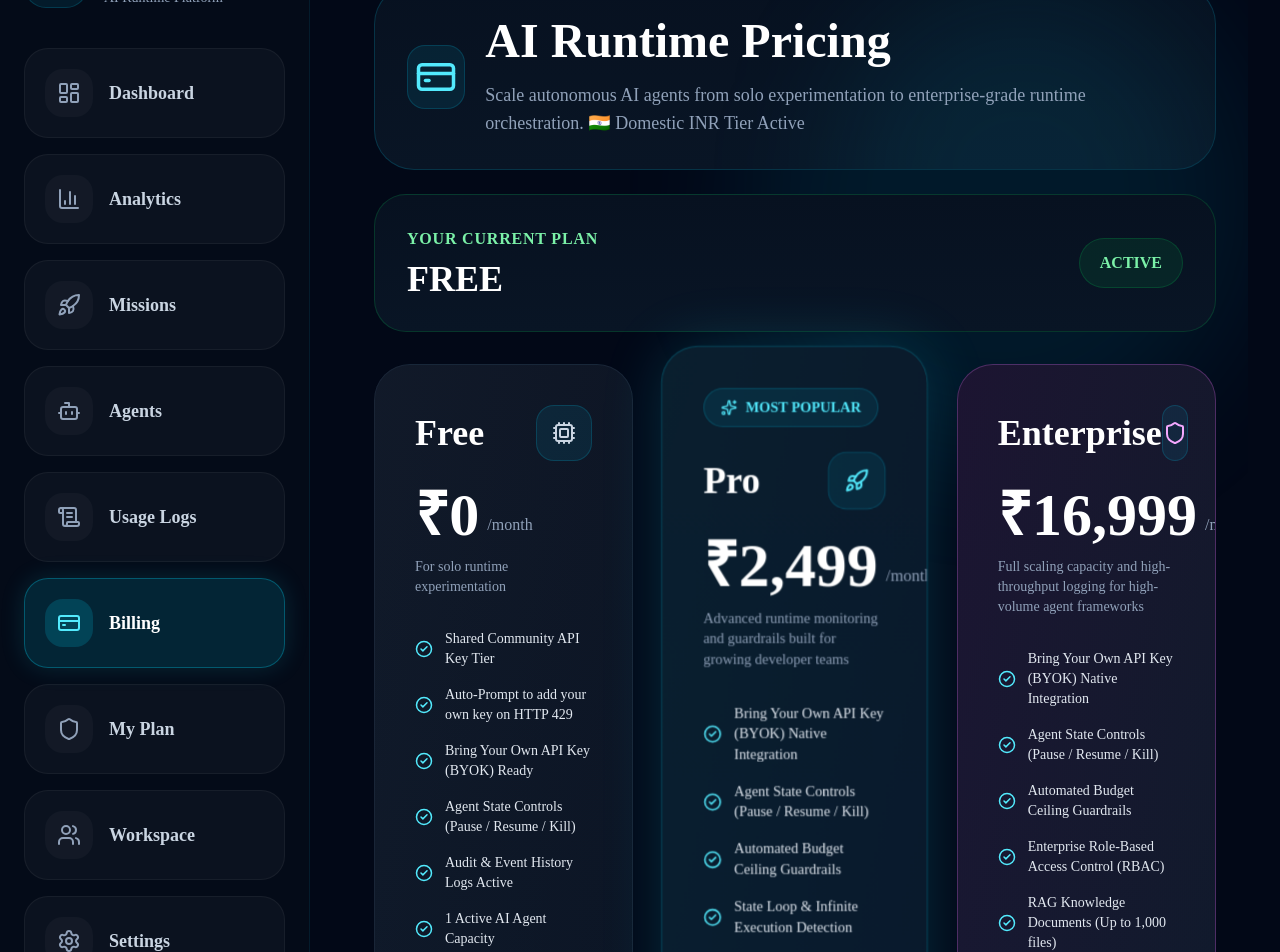
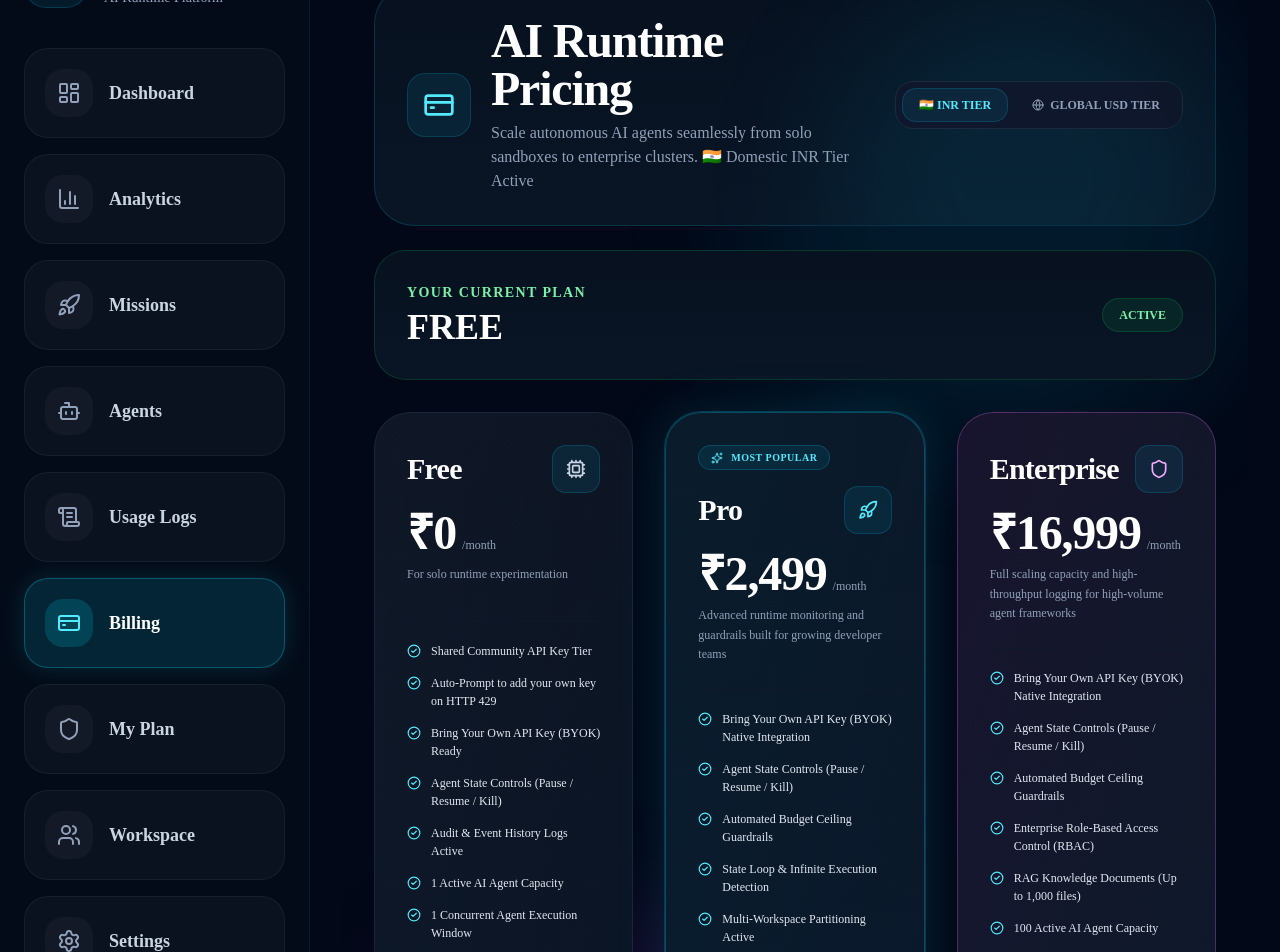
Before and after one commit to milan-backend/Agent-Pulse, a Next.js app in the folder frontend/: page /dashboard/billing in a window 1280 px wide. Shown: the part 80-1032 px from the top of the page. Built offline with nearby package versions, Linux system fonts and the light colour scheme; no server answers; sample sign-in values are in the browser's storage.

Commit message:
added paddle

```diff
--- a/frontend/app/dashboard/billing/page.tsx
+++ b/frontend/app/dashboard/billing/page.tsx
@@ -2,8 +2,8 @@
 
 import { useEffect, useState } from "react";
 import { createCheckout, getCurrentPlan } from "@/components/api";
-import { initializePaddle, Paddle } from "@paddle/paddle-js"; // Imports the new Paddle SDK engine
-import { CreditCard, Rocket, Shield, Cpu, CheckCircle2, Sparkles } from "lucide-react";
+import { initializePaddle, Paddle } from "@paddle/paddle-js";
+import { CreditCard, Rocket, Shield, Cpu, CheckCircle2, Sparkles, Globe } from "lucide-react";
 
 const plansData = (isIndia: boolean) => [
   {
@@ -83,7 +83,7 @@ export default function BillingPage() {
   const [detectingRegion, setDetectingRegion] = useState(true);
   const [checkoutLoading, setCheckoutLoading] = useState(false);
 
-  // 1. REGION LOCATION TARGET DETECTION DETECTOR
+  // 1. DYNAMIC REGION DETECTION SNIFFER WITH ERROR FALLBACK
   useEffect(() => {
     const locateUserRegion = async () => {
       try {
@@ -93,7 +93,7 @@ export default function BillingPage() {
           setIsIndia(data.countryCode === "IN");
         }
       } catch (err) {
-        console.error("Geotargeting layer failed to reach endpoint nodes. Falling back to INR currency context:", err);
+        console.error("Geotargeting layer failed to reach endpoint nodes. Falling back to INR:", err);
         setIsIndia(true);
       } finally {
         setDetectingRegion(false);
@@ -102,7 +102,7 @@ export default function BillingPage() {
     locateUserRegion();
   }, []);
 
-  // 2. INJECT RAZORPAY NATIVE JS WRAPPER CLIENT SCRIPT ONCE
+  // 2. MOUNT RAZORPAY FRONTEND SCRIPT LAYER
   useEffect(() => {
     const script = document.createElement("script");
     script.src = "https://checkout.razorpay.com/v1/checkout.js";
@@ -116,7 +116,7 @@ export default function BillingPage() {
     };
   }, []);
 
-  // 3. FETCH ACCOUNT CURRENT PLAN STATUS OVERVIEW
+  // 3. FETCH USER SUBSCRIPTION RECORD STATE ON INITIALIZATION
   useEffect(() => {
     const loadPlan = async () => {
       try {
@@ -129,37 +129,29 @@ export default function BillingPage() {
     loadPlan();
   }, []);
 
-  // 4. SECURED BILLING SYSTEM GATEWAY SWITCHBOARD EXECUTER
+  // 4. CORE GATEWAY ROUTER WEBHOOK INITIALIZATION COORD
   const handleCheckout = async (planName: string) => {
     setCheckoutLoading(true);
     try {
-      // Determine target payment provider infrastructure based on region
       const selectedGateway = isIndia ? "razorpay" : "paddle";
-
       const response = await createCheckout(planName, selectedGateway);
 
       // ============================================
-      // EXECUTION PROFILE: PADDLE ROUTE (GLOBAL USD) [REPLACED GUMROAD]
+      // PROVIDER ENGINE A: PADDLE SMART OVERLAY (GLOBAL USD)
       // ============================================
       if (selectedGateway === "paddle") {
         const paddleInstance: Paddle | undefined = await initializePaddle({
-          environment: response.environment, // loads 'sandbox' securely from backend
-          token: response.client_token       // matches your platform token signature string
+          environment: response.environment,
+          token: response.client_token
         });
 
         if (!paddleInstance) {
           throw new Error("Unable to build frontend client-side Paddle.js framework context wrapper.");
         }
 
-        // Open the native dark mode overlay frame box
         paddleInstance.Checkout.open({
-          items: [
-            {
-              priceId: response.price_id, // maps directly to the Dashboard catalog tier ID string
-              quantity: 1
-            }
-          ],
-          customData: response.custom_data, // forwards your user workspace tracking credentials metadata securely
+          items: [{ priceId: response.price_id, quantity: 1 }],
+          customData: response.custom_data,
           settings: {
             displayMode: "overlay",
             theme: "dark",
@@ -170,7 +162,7 @@ export default function BillingPage() {
       }
 
       // ============================================
-      // EXECUTION PROFILE: RAZORPAY ROUTE (INDIA INR)
+      // PROVIDER ENGINE B: RAZORPAY NATIVE (DOMESTIC INR)
       // ============================================
       const options = {
         key: response.key_id,
@@ -188,7 +180,7 @@ export default function BillingPage() {
         },
         modal: {
           ondismiss: function () {
-            console.log("Payment wizard initialization box exited by user context.");
+            console.log("Payment wizard closed by user context.");
           }
         },
         theme: {
@@ -201,7 +193,7 @@ export default function BillingPage() {
 
     } catch (error) {
       console.error(error);
-      alert("Checkout generation session crashed. Please retry the configuration process.");
+      alert("Checkout session generation faulted. Please verify environment endpoints.");
     } finally {
       setCheckoutLoading(false);
     }
@@ -210,106 +202,134 @@ export default function BillingPage() {
   const dynamicPlans = plansData(isIndia);
 
   return (
-    <div className="min-h-screen bg-[#020817] text-white overflow-hidden relative p-8">
-      {/* Background Glow Accents */}
-      <div className="absolute top-0 right-0 h-[500px] w-[500px] rounded-full bg-cyan-500/10 blur-3xl" />
-      <div className="absolute bottom-0 left-0 h-[500px] w-[500px] rounded-full bg-fuchsia-500/10 blur-3xl" />
+    <div className="min-h-screen bg-[#020817] text-white overflow-y-auto relative p-4 md:p-8">
+      {/* Background Glow Context Utilities */}
+      <div className="absolute top-0 right-0 h-[500px] w-[500px] rounded-full bg-cyan-500/10 blur-3xl pointer-events-none" />
+      <div className="absolute bottom-0 left-0 h-[500px] w-[500px] rounded-full bg-fuchsia-500/10 blur-3xl pointer-events-none" />
 
-      <div className="relative z-10">
-        {/* Hero Card Container */}
+      <div className="relative z-10 max-w-7xl mx-auto">
+
+        {/* HERO HEADER AREA CONTAINER */}
         <div className="rounded-[40px] border border-cyan-500/20 bg-[linear-gradient(180deg,#071120_0%,#091525_100%)] p-6 md:p-8 overflow-hidden relative mb-6">
           <div className="absolute top-0 right-0 h-96 w-96 rounded-full bg-cyan-500/10 blur-3xl" />
-          <div className="relative z-10">
+          <div className="relative z-10 flex flex-col md:flex-row md:items-center justify-between gap-6">
             <div className="flex items-center gap-5">
-              <div className="h-16 w-16 rounded-2xl border border-cyan-500/20 bg-cyan-500/10 flex items-center justify-center">
-                <CreditCard size={42} className="text-cyan-300" />
+              <div className="h-16 w-16 rounded-2xl border border-cyan-500/20 bg-cyan-500/10 flex items-center justify-center shrink-0">
+                <CreditCard size={32} className="text-cyan-300" />
               </div>
               <div>
-                <h1 className="text-4xl md:text-5xl font-black leading-none">AI Runtime Pricing</h1>
-                <p className="mt-4 text-slate-400 text-base md:text-lg max-w-3xl">
-                  Scale autonomous AI agents from solo experimentation to enterprise-grade runtime orchestration.
-                  {detectingRegion ? " (Analyzing localized geolocation...)" : isIndia ? " 🇮🇳 Domestic INR Tier Active" : " 🌐 Global USD Tier Active"}
+                <h1 className="text-3xl md:text-5xl font-black tracking-tight leading-none">AI Runtime Pricing</h1>
+                <p className="mt-2 text-slate-400 text-sm md:text-base max-w-xl">
+                  Scale autonomous AI agents seamlessly from solo sandboxes to enterprise clusters.
+                  {detectingRegion ? " (Sniffing locale...)" : isIndia ? " 🇮🇳 Domestic INR Tier Active" : " 🌐 Global USD Tier Active"}
                 </p>
               </div>
+            </div>
+
+            {/* 🎉 THE MANUAL TESTING SWITCHBOARD OVERRIDE CONTROLLER */}
+            <div className="bg-slate-900/90 border border-slate-800 p-1.5 rounded-2xl flex items-center gap-2 self-start md:self-auto shrink-0">
+              <button
+                onClick={() => setIsIndia(true)}
+                className={`px-4 py-2 rounded-xl text-xs font-mono font-bold transition-all flex items-center gap-1.5 ${
+                  isIndia ? "bg-cyan-500/10 text-cyan-300 border border-cyan-500/20" : "text-slate-400 hover:text-slate-200"
+                }`}
+              >
+                🇮🇳 INR TIER
+              </button>
+              <button
+                onClick={() => setIsIndia(false)}
+                className={`px-4 py-2 rounded-xl text-xs font-mono font-bold transition-all flex items-center gap-1.5 ${
+                  !isIndia ? "bg-cyan-500/10 text-cyan-300 border border-cyan-500/20" : "text-slate-400 hover:text-slate-200"
+                }`}
+              >
+                <Globe size={12} /> GLOBAL USD TIER
+              </button>
             </div>
           </div>
         </div>
 
-        {/* Current Active Plan Monitoring Card */}
-        <div className="mb-8 rounded-[32px] border border-green-500/20 bg-[linear-gradient(180deg,#071120_0%,#091525_100%)] p-8">
+        {/* ACTIVE PLATFORM WORKSPACE METRICS BLOCK */}
+        <div className="mb-8 rounded-[32px] border border-green-500/20 bg-[linear-gradient(180deg,#071120_0%,#091525_100%)] p-6 md:p-8">
           <div className="flex items-center justify-between">
             <div>
-              <p className="text-green-300 font-black uppercase tracking-wider">Your Current Plan</p>
-              <h2 className="text-4xl font-black mt-2">{currentPlan.toUpperCase()}</h2>
+              <p className="text-green-300 font-black text-xs md:text-sm uppercase tracking-widest">Your Current Plan</p>
+              <h2 className="text-3xl md:text-4xl font-black mt-1">{currentPlan.toUpperCase()}</h2>
             </div>
-            <div className="px-5 py-3 rounded-full bg-green-500/10 border border-green-500/20 text-green-300 font-black">
+            <div className="px-4 py-2 rounded-full bg-green-500/10 border border-green-500/20 text-green-300 font-black text-xs">
               ACTIVE
             </div>
           </div>
         </div>
 
-        {/* Three Plan Matrix Array Grid */}
-        <div className="grid grid-cols-1 xl:grid-cols-3 gap-8">
+        {/* PRICING MATRIX ROW - FIXES FLEX OVERFLOWS ENTIRELY */}
+        <div className="grid grid-cols-1 lg:grid-cols-3 gap-8 items-stretch">
           {dynamicPlans.map((plan) => (
             <div
               key={plan.name}
-              className={`relative rounded-[36px] border ${plan.border} bg-[linear-gradient(180deg,#0b1220_0%,#091525_100%)] p-10 overflow-hidden backdrop-blur-xl transition-all hover:scale-[1.02] hover:shadow-[0_0_60px_rgba(34,211,238,0.12)] ${
-                plan.featured ? "scale-[1.03] shadow-[0_0_60px_rgba(34,211,238,0.18)]" : ""
+              className={`relative rounded-[36px] border ${plan.border} bg-[linear-gradient(180deg,#0b1220_0%,#091525_100%)] p-6 md:p-8 flex flex-col justify-between overflow-hidden backdrop-blur-xl transition-all duration-300 min-h-[680px] ${
+                plan.featured ? "shadow-[0_0_50px_rgba(34,211,238,0.15)] ring-1 ring-cyan-400/20" : ""
               }`}
             >
-              <div className={`absolute inset-0 bg-gradient-to-br ${plan.glow} opacity-40`} />
+              <div className={`absolute inset-0 bg-gradient-to-br ${plan.glow} opacity-30 pointer-events-none`} />
 
-              <div className="relative z-10">
+              <div className="relative z-10 flex flex-col h-full justify-between">
+                <div>
+                  {/* FEATURED CARD INSIGNIA FLAG */}
                   {plan.featured && (
-                  <div className="inline-flex items-center gap-2 rounded-full border border-cyan-400/20 bg-cyan-500/10 px-4 py-2 mb-6">
-                    <Sparkles size={16} className="text-cyan-300" />
-                    <span className="text-sm font-black text-cyan-300">MOST POPULAR</span>
+                    <div className="inline-flex items-center gap-2 rounded-full border border-cyan-400/20 bg-cyan-500/10 px-3 py-1 mb-4">
+                      <Sparkles size={12} className="text-cyan-300" />
+                      <span className="text-[10px] font-black text-cyan-300 tracking-wider">MOST POPULAR</span>
                     </div>
                   )}
 
-                <div className="flex items-center justify-between mb-6">
-                  <h2 className="text-4xl font-black">{plan.name}</h2>
-                  <div className="h-14 w-14 rounded-2xl bg-cyan-500/10 border border-cyan-500/20 flex items-center justify-center">
+                  {/* HEADER META PROPERTIES */}
+                  <div className="flex items-center justify-between mb-4">
+                    <h2 className="text-2xl md:text-3xl font-black tracking-tight">{plan.name}</h2>
+                    <div className="h-12 w-12 rounded-xl bg-cyan-500/10 border border-cyan-500/20 flex items-center justify-center shrink-0">
                       {plan.name === "Enterprise" ? (
-                      <Shield className="text-fuchsia-300" />
+                        <Shield size={20} className="text-fuchsia-300" />
                       ) : plan.name === "Pro" ? (
-                      <Rocket className="text-cyan-300" />
+                        <Rocket size={20} className="text-cyan-300" />
                       ) : (
-                      <Cpu className="text-slate-300" />
+                        <Cpu size={20} className="text-slate-300" />
                       )}
                     </div>
                   </div>
 
-                <div className="mb-8">
-                  <div className="flex items-end gap-2">
-                    <span className="text-6xl font-black">{plan.price}</span>
-                    <span className="text-slate-400 mb-2">/month</span>
+                  {/* PRICING DISPLAY ELEMENT STRIPS */}
+                  <div className="mb-6">
+                    <div className="flex items-end gap-1.5">
+                      <span className="text-4xl md:text-5xl font-black tracking-tight">{plan.price}</span>
+                      <span className="text-slate-400 text-xs font-mono mb-1">/month</span>
                     </div>
-                  <p className="mt-3 text-slate-400 text-sm">{plan.description}</p>
+                    <p className="mt-2 text-slate-400 text-xs leading-relaxed min-h-[32px]">{plan.description}</p>
                   </div>
 
-                <div className="space-y-4 mb-10">
+                  {/* SECURED SCROLLABLE/FLEXIBLE FEATURES ARRAY POOL */}
+                  <div className="space-y-3.5 border-t border-slate-900 pt-5 mb-8">
                     {plan.features.map((feature) => (
-                    <div key={feature} className="flex items-center gap-3">
-                      <CheckCircle2 size={18} className="text-cyan-300 shrink-0" />
-                      <span className="text-slate-200 text-sm">{feature}</span>
+                      <div key={feature} className="flex items-start gap-2.5">
+                        <CheckCircle2 size={14} className="text-cyan-300 mt-0.5 shrink-0" />
+                        <span className="text-slate-200 text-xs font-medium leading-normal">{feature}</span>
                       </div>
                     ))}
                   </div>
+                </div>
 
+                {/* CALL TO ACTION BUTTON ENGINE */}
                 <button
                   disabled={currentPlan === plan.name.toLowerCase() || checkoutLoading}
                   onClick={() => plan.planKey && handleCheckout(plan.planKey)}
-                  className={`w-full py-4 rounded-2xl font-black text-lg transition-all ${
+                  className={`w-full py-4 rounded-xl font-black font-mono text-xs uppercase tracking-widest transition-all mt-auto ${
                     currentPlan === plan.name.toLowerCase()
-                      ? "bg-green-600 text-white cursor-not-allowed"
-                      : "bg-cyan-400 text-black hover:scale-[1.02] hover:shadow-[0_0_30px_rgba(34,211,238,0.4)]"
+                      ? "bg-green-600/20 border border-green-500/30 text-green-400 cursor-not-allowed"
+                      : "bg-cyan-400 text-black hover:shadow-[0_0_25px_rgba(34,211,238,0.35)] active:scale-[0.99]"
                   } ${checkoutLoading ? "opacity-50 cursor-wait" : ""}`}
                 >
                   {currentPlan === plan.name.toLowerCase()
-                    ? "Current Plan"
+                    ? "Current Active Plan"
                     : checkoutLoading
-                    ? "Processing..."
+                    ? "Building Session..."
                     : plan.button}
                 </button>
               </div>
```
Lines whose indentation alone changed are shown as unchanged.
